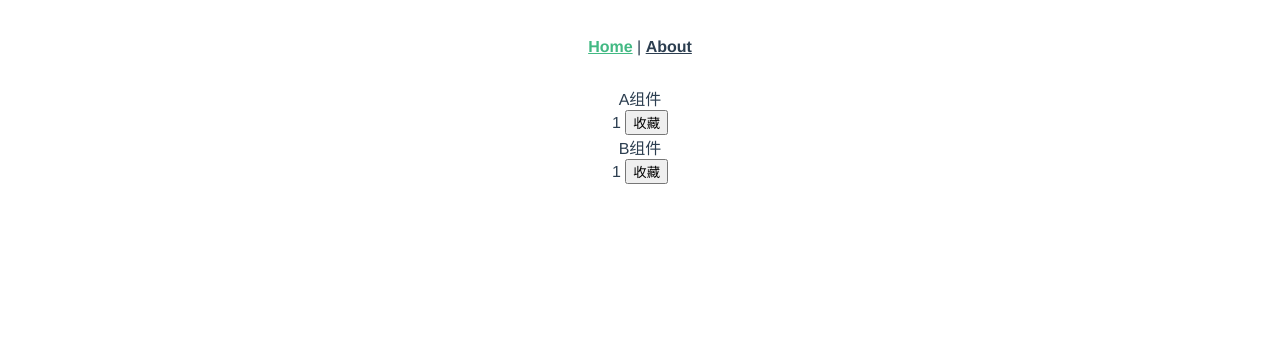
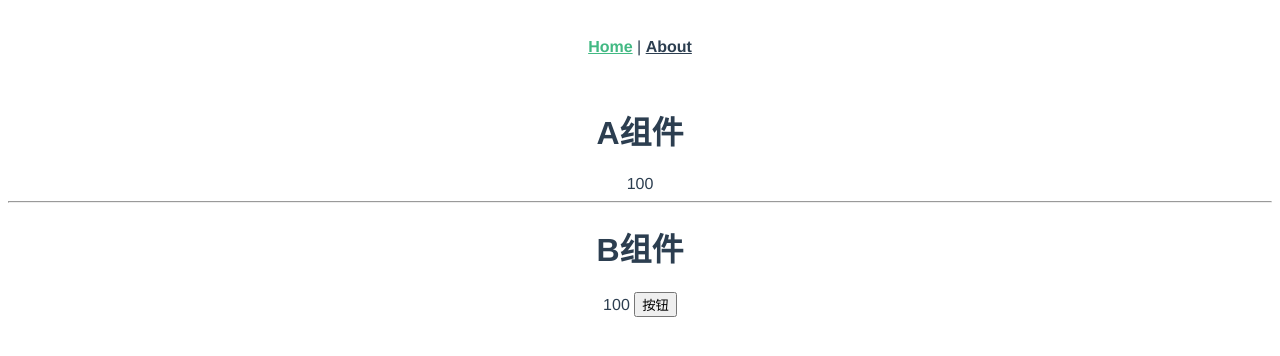
Before and after one commit to SUNsyg/vitedemo, a Vue app: page / in a window 1280 px wide. Shown: the top 356 px of the page. Built offline with nearby package versions, Linux system fonts and the light colour scheme.

Commit message:
'祖孙传值'

```diff
--- a/src/components/A.vue
+++ b/src/components/A.vue
@@ -2,19 +2,19 @@
  * @Description:
  * @Author: Sun yinge
  * @Date: 2022-08-04 15:44:51
- * @LastEditTime: 2022-08-05 15:58:02
+ * @LastEditTime: 2022-08-08 14:00:30
  * @LastEditors: Sun yinge
 -->
 <template>
-    <div>A组件</div>
-    {{ num }}
-    <button @click="favBtn">
-        {{ fav ? '收藏中...' : '收藏' }}
-    </button>
+    <div>
+        <h1>A组件</h1>
+        {{aNum}}
+        <hr />
+        <B></B>
+    </div>
 </template>
 
 <script setup>
-import mixin from '../../mixins/mixin.js'
-let { num, fav, favBtn } = mixin();
-console.log(mixin)
+import B from './B.vue';
+const aNum = inject('changeNum');
 </script>
--- a/src/components/B.vue
+++ b/src/components/B.vue
@@ -2,19 +2,21 @@
  * @Description:
  * @Author: Sun yinge
  * @Date: 2022-08-04 15:44:55
- * @LastEditTime: 2022-08-05 15:59:23
+ * @LastEditTime: 2022-08-08 14:05:17
  * @LastEditors: Sun yinge
 -->
 <template>
-    <div>B组件</div>
-    {{ num }}
-    <button @click="favBtn">
-        {{ fav ? '收藏中...' : '收藏' }}
-    </button>
+    <div>
+        <h1>B组件</h1>
+        {{bNum}}
+        <button @click="btn">按钮</button>
+    </div>
 </template>
 
 <script setup>
-import mixin from '../../mixins/mixin.js'
-let { num, fav, favBtn } = mixin();
-console.log(mixin)
+const bNum = inject('changeNum');
+console.log('bNum', bNum)
+const btn = () => {
+    bNum.value = 200
+}
 </script>
--- a/src/views/Home.vue
+++ b/src/views/Home.vue
@@ -2,17 +2,18 @@
  * @Description:
  * @Author: Sun yinge
  * @Date: 2022-07-28 15:04:44
- * @LastEditTime: 2022-08-05 15:38:34
+ * @LastEditTime: 2022-08-08 13:52:28
  * @LastEditors: Sun yinge
 -->
 <template>
   <div>
     <A></A>
-    <B></B>
   </div>
 </template>
 
 <script setup>
 import A from '../components/A.vue'
-import B from '../components/B.vue'
+let num = ref(100);
+provide('changeNum', num);
+
 </script>
```
